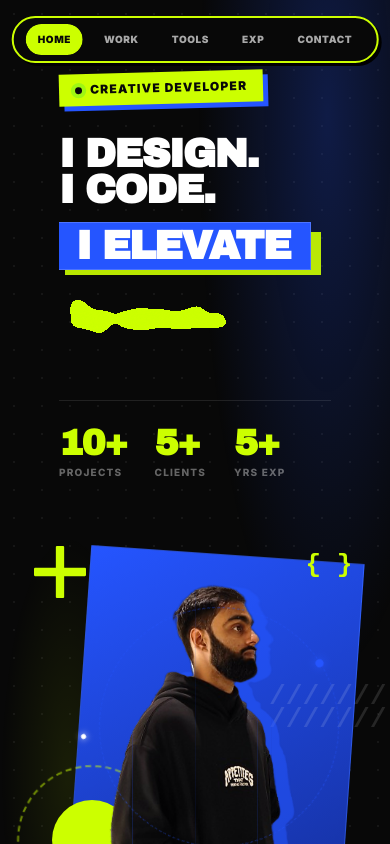
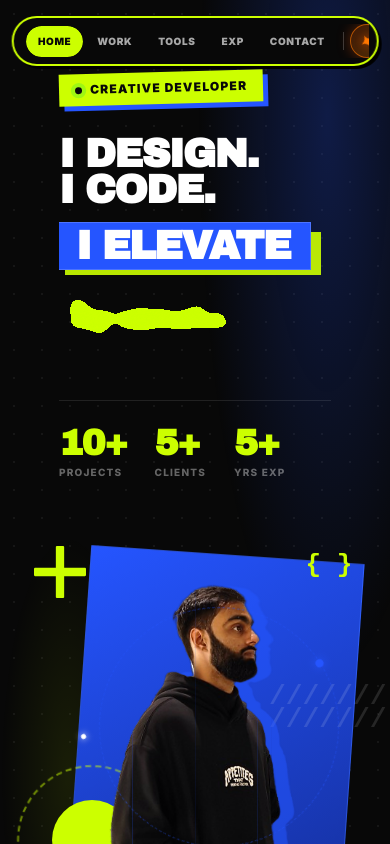
Before and after one commit to how-vaibhav/Portfolio, a React (Vite) app in the folder frontend/: page / in a window 390 px wide. Shown: the top 844 px of the page. Built offline with nearby package versions, Linux system fonts and the light colour scheme; the HTML template or start-up script is replaced by a standard one; a web font is replaced by a local one.

Commit message:
feat: add design mode pages, navigation components, and update project documentation

```diff
--- a/frontend/src/components/Design/ServicesCorkboard.jsx
+++ b/frontend/src/components/Design/ServicesCorkboard.jsx
@@ -891,7 +891,7 @@ Project Overview:
 Looking forward to hearing from you!
 `
   );
-  const mailtoLink = `mailto:vaibhavverma.work@gmail.com?subject=${mailtoSubject}&body=${mailtoBody}`;
+  const mailtoLink = `mailto:howvaibhav@gmail.com?subject=${mailtoSubject}&body=${mailtoBody}`;
 
   return (
     <div
--- a/frontend/src/components/Dev/DevNavbar.jsx
+++ b/frontend/src/components/Dev/DevNavbar.jsx
@@ -1,10 +1,12 @@
 import React, { useState, useEffect } from 'react';
 import { motion } from 'framer-motion';
 import { Link } from 'react-router-dom';
+import { useModeTransition } from '../../context/ModeTransitionContext';
 import useResponsive from './useResponsive';
 import { soundFX } from '../Design/soundFX';
 
 export default function DevNavbar() {
+  const { transitionTo } = useModeTransition();
   const { isMobile } = useResponsive();
   const [isScrolled, setIsScrolled] = useState(false);
   const [activeSection, setActiveSection] = useState('home');
@@ -146,6 +148,103 @@ export default function DevNavbar() {
               </a>
             );
           })}
+
+          {/* Elegant Divider */}
+          <span
+            style={{
+              width: '1px',
+              height: '18px',
+              background: 'rgba(255, 255, 255, 0.2)',
+              margin: '0 4px',
+              flexShrink: 0,
+            }}
+          />
+
+          {/* Custom Responsive Graphic Design Mode Button (Mobile Subtle Logo vs Laptop Full Badge) */}
+          <button
+            type="button"
+            onClick={() => {
+              try { soundFX.playAperture(); } catch {}
+              transitionTo('/design');
+            }}
+            className="dev-design-mode-btn"
+            style={{
+              position: 'relative',
+              display: 'flex',
+              alignItems: 'center',
+              justifyContent: 'center',
+              gap: isMobile ? '0px' : '7px',
+              padding: isMobile ? '0' : '9px 18px',
+              width: isMobile ? '34px' : 'auto',
+              height: isMobile ? '34px' : 'auto',
+              minWidth: isMobile ? '34px' : 'auto',
+              background: isMobile
+                ? 'linear-gradient(135deg, rgba(255, 85, 0, 0.22) 0%, rgba(255, 140, 0, 0.28) 100%)'
+                : 'linear-gradient(135deg, #FF5500 0%, #FF8C00 100%)',
+              color: isMobile ? '#FF7700' : '#FFFFFF',
+              borderRadius: 9999,
+              fontSize: '11.5px',
+              fontWeight: 900,
+              letterSpacing: '0.06em',
+              textTransform: 'uppercase',
+              boxShadow: isMobile
+                ? '0 0 14px rgba(255, 85, 0, 0.35)'
+                : '0 2px 14px rgba(255, 85, 0, 0.45)',
+              border: isMobile
+                ? '1.5px solid rgba(255, 119, 0, 0.6)'
+                : '1px solid rgba(255, 255, 255, 0.3)',
+              transition: 'all 0.25s cubic-bezier(0.16, 1, 0.3, 1)',
+              whiteSpace: 'nowrap',
+              flexShrink: 0,
+              zIndex: 2,
+              cursor: 'pointer',
+            }}
+            onMouseEnter={(e) => {
+              try { soundFX.playHover(); } catch {}
+              e.currentTarget.style.transform = isMobile ? 'scale(1.12)' : 'scale(1.06)';
+              e.currentTarget.style.boxShadow = isMobile
+                ? '0 0 22px rgba(255, 85, 0, 0.7)'
+                : '0 4px 22px rgba(255, 85, 0, 0.7)';
+            }}
+            onMouseLeave={(e) => {
+              e.currentTarget.style.transform = 'scale(1)';
+              e.currentTarget.style.boxShadow = isMobile
+                ? '0 0 14px rgba(255, 85, 0, 0.35)'
+                : '0 2px 14px rgba(255, 85, 0, 0.45)';
+            }}
+            title="Open Graphic Design Portfolio (Cinematic Transition)"
+            aria-label="Switch to Graphic Design Mode"
+          >
+            {isMobile ? (
+              // On phone screens: Minimalist, subtle glowing geometric design logo
+              <motion.span
+                animate={{ rotate: [0, 90, 0], scale: [1, 1.15, 1] }}
+                transition={{ repeat: Infinity, duration: 4, ease: 'easeInOut' }}
+                style={{
+                  fontSize: '15px',
+                  display: 'flex',
+                  alignItems: 'center',
+                  justifyContent: 'center',
+                  filter: 'drop-shadow(0 0 5px #FF5500)',
+                  lineHeight: 1,
+                }}
+              >
+                ✦
+              </motion.span>
+            ) : (
+              // On laptop/desktop screens: Full button with animated spark and DESIGN label
+              <>
+                <motion.span
+                  animate={{ rotate: [0, 90, 0] }}
+                  transition={{ repeat: Infinity, duration: 4, ease: 'easeInOut' }}
+                  style={{ fontSize: '13px', display: 'inline-block' }}
+                >
+                  ✦
+                </motion.span>
+                <span>DESIGN</span>
+              </>
+            )}
+          </button>
         </nav>
       </header>
 </>
--- a/frontend/src/components/Navbar/Navbar.jsx
+++ b/frontend/src/components/Navbar/Navbar.jsx
@@ -1,3 +1,4 @@
+import ModeToggle from '../ModeToggle';
 import React, { useState, useEffect } from 'react';
 
 const ORANGE = '#E84419';
@@ -121,6 +122,10 @@ export function DevNavbar() {
       )}
 
 
+          {/* Right Side: Mode Switcher */}
+      <div style={{ display: 'flex', alignItems: 'center', gap: '14px' }}>
+        <ModeToggle />
+      </div>
     </header>
   );
 }
--- a/frontend/src/pages/DesignPage.jsx
+++ b/frontend/src/pages/DesignPage.jsx
@@ -29,7 +29,7 @@ export default function DesignPage() {
     document.title = 'HowVaibhav — Graphic Design & Brand Archive 2026';
     window.scrollTo({ top: 0, behavior: 'instant' });
     return () => {
-      document.title = 'Vaibhav Verma — Software Developer & CS Portfolio';
+      document.title = 'Vaibhav Tiwari — Software Developer & CS Portfolio';
     };
   }, []);
 
--- a/frontend/src/pages/DesignUnderWorkPage.jsx
+++ b/frontend/src/pages/DesignUnderWorkPage.jsx
@@ -45,7 +45,7 @@ export default function DesignUnderWorkPage() {
   useEffect(() => {
     document.title = 'HowVaibhav — Creative Studio [Crafting In Progress]';
     return () => {
-      document.title = 'Vaibhav Verma — Software Developer & CS Portfolio';
+      document.title = 'Vaibhav Tiwari — Software Developer & CS Portfolio';
     };
   }, []);
 
```
Also changed, not shown: 1 other file (tests, documents, lock files or other folders).
